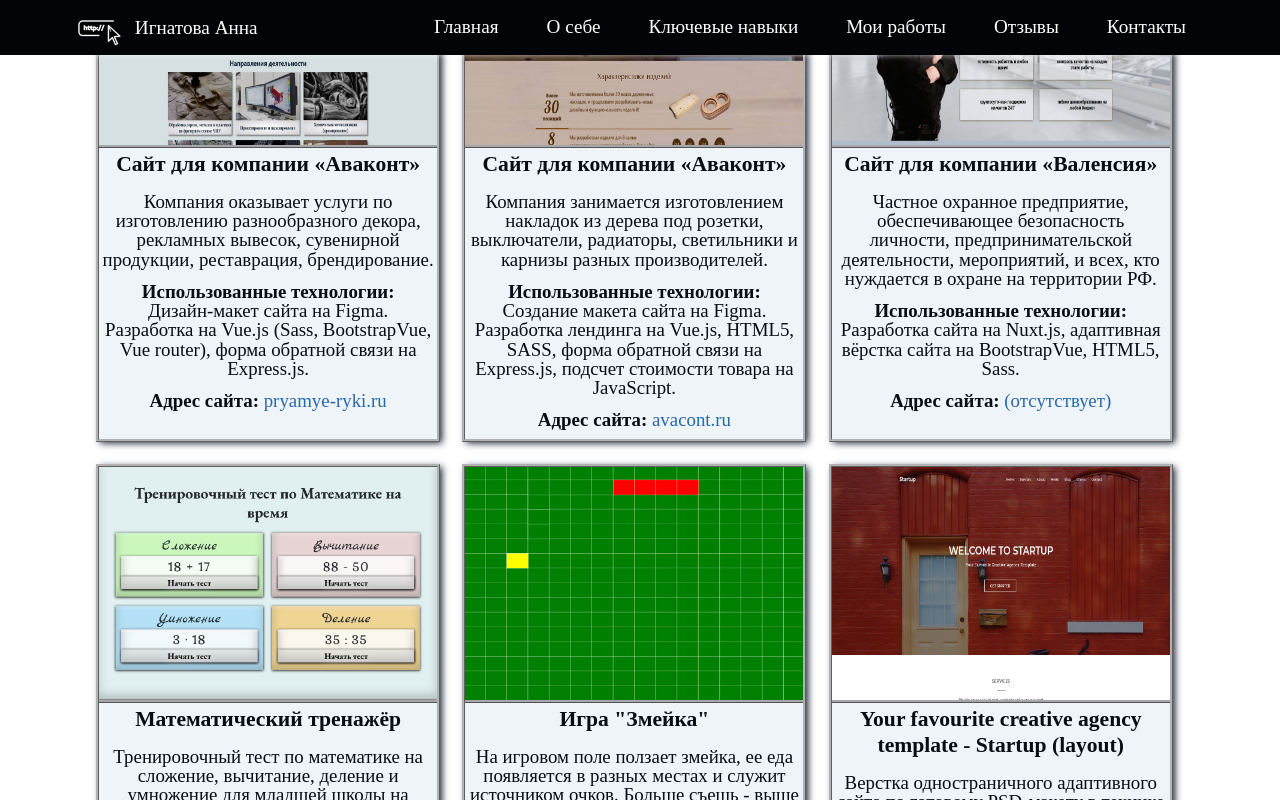
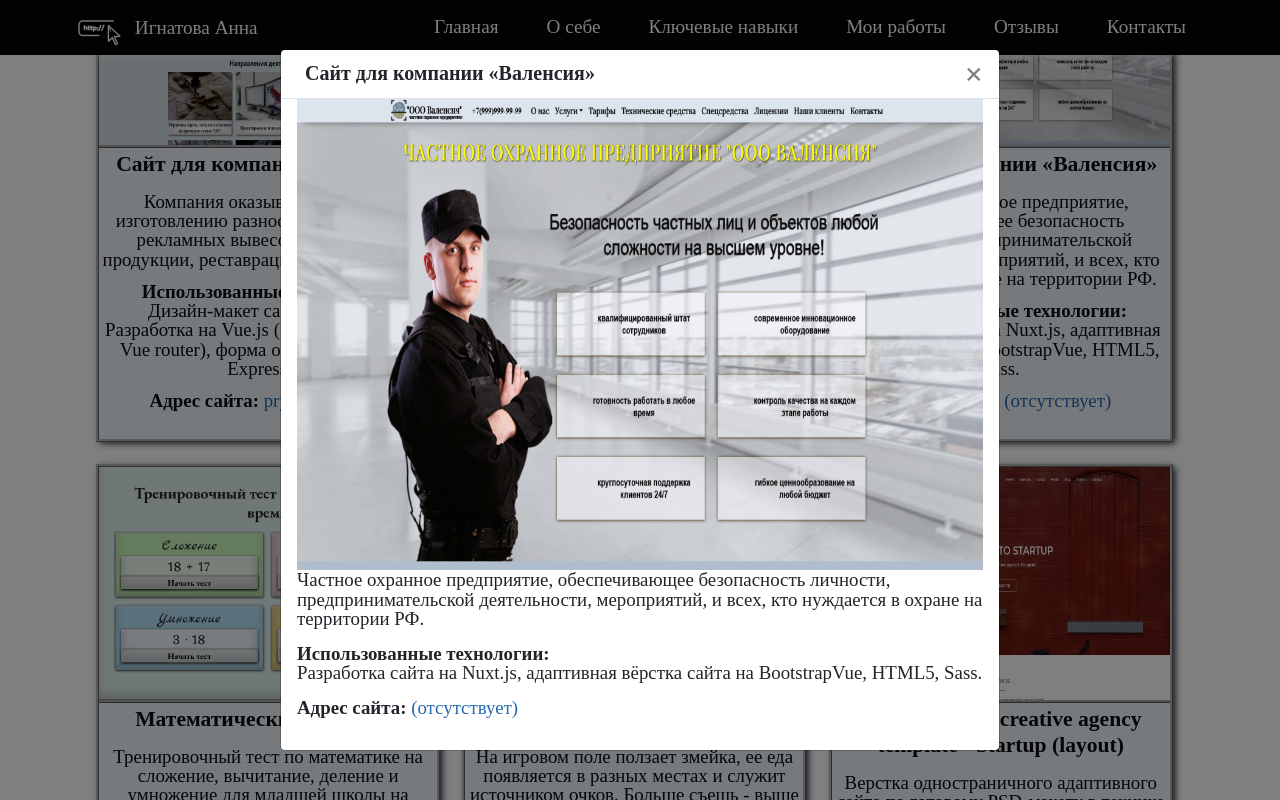
Before and after one commit to AnigalHub/Portfolio, a Nuxt app: page / in a window 1280 px wide. Both pictures are taken after a click on the link "(отсутствует)". Shown: the part 2842-3642 px from the top of the page. Built offline with nearby package versions, Linux system fonts and the light colour scheme.

Commit message:
добавлено модальное окошко

```diff
--- a/components/works.vue
+++ b/components/works.vue
@@ -3,7 +3,7 @@
       <b-container>
         <h2>Мои работы</h2>
         <div class="flex-container">
-         <div v-for="(work,index) in WorksRow" :key="index">
+         <div v-for="(work,index) in WorksRow" :key="index" @click="showModal(work)">
            <img :src="work.src" :alt="work.alt"/>
            <h4>{{work.name_company}}</h4>
            <p class="text_works">{{work.descr_company}}</p>
@@ -11,6 +11,12 @@
            <p class="text_works"><b>{{work.text}}</b><a :href="work.url" target="_blank"> {{work.website}}</a></p>
          </div>
         </div>
+        <b-modal ref="my-modal" id="img" size="lg" centered :title="SelectedWorks.name_company">
+          <img :src="SelectedWorks.src" :alt="SelectedWorks.alt"/>
+          <p class="text_works">{{SelectedWorks.descr_company}}</p>
+          <p class="text_works"><b>Использованные технологии:</b><br>{{SelectedWorks.tecnology}}</p>
+          <p class="text_works"><b>{{SelectedWorks.text}}</b><a :href="SelectedWorks.url" target="_blank"> {{SelectedWorks.website}}</a></p>
+        </b-modal>
       </b-container>
     </div>
 </template>
@@ -20,6 +26,10 @@
         name: "works",
         data(){
           return{
+            SelectedWorks:{
+              src:'',
+              alt:'',
+            },
             WorksRow:[
               {
                 src:'./home_prom.jpg',
@@ -134,10 +144,45 @@
               },
             ]
           }
-        }
+        },
+      methods:{
+          showModal(work){
+            this.SelectedWorks = work;
+            this.$refs['my-modal'].show()
+          }
+      }
     }
 </script>
+<style>
+  /*стили которые переписаны с бутстрапа (переносить отсюда нельзя!!!!!)*/
 
+  .modal-dialog img{ /*картинка в модальном окне*/
+    width: 100% !important;
+    box-shadow: none !important;
+  }
+  .close { /*"крестик" (размер) - кнопка закрытия модального окна*/
+    font-size: 2rem !important;
+    padding: 1rem .5rem !important;
+  }
+  .modal-header{ /*заголовок модального окна*/
+    padding: 0.5rem 1.5rem !important;
+    font-family:'EB Garamond', serif;
+  }
+  .modal-title{ /*фразы в заголовке модального меню*/
+    font-weight: 800;
+  }
+  .modal-body { /*тело модального окна*/
+    padding:0 1rem 1rem 1rem!important;
+  }
+  .modal-footer { /*footer-модального окна*/
+    display: none !important;
+  }
+  @media (min-width: 992px){
+    .modal-lg, .modal-xl { /*ширина модального окна на разных экранах*/
+      max-width: 720px !important;
+    }
+  }
+</style>
 <style lang="scss" scoped>
 
 </style>
```
